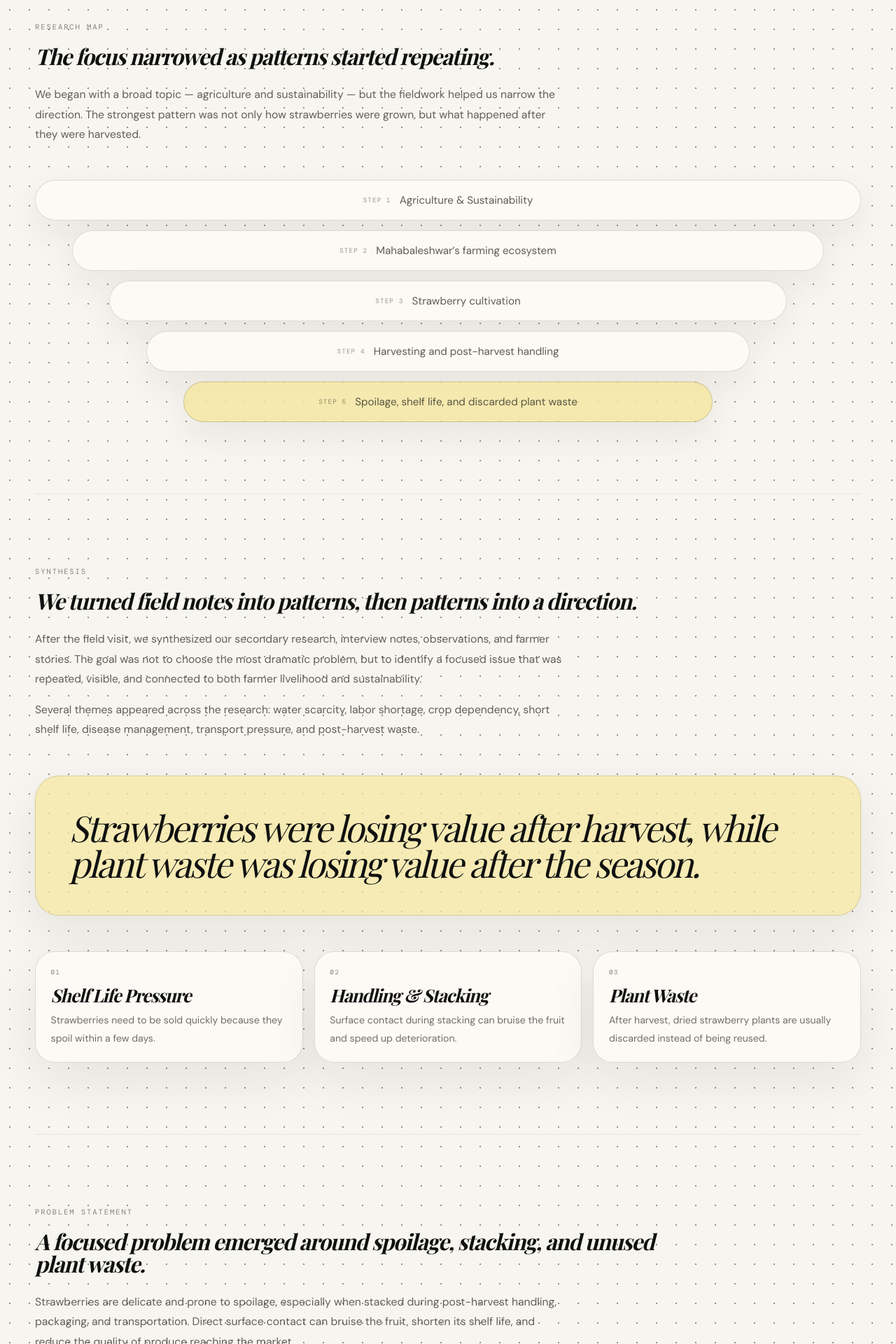
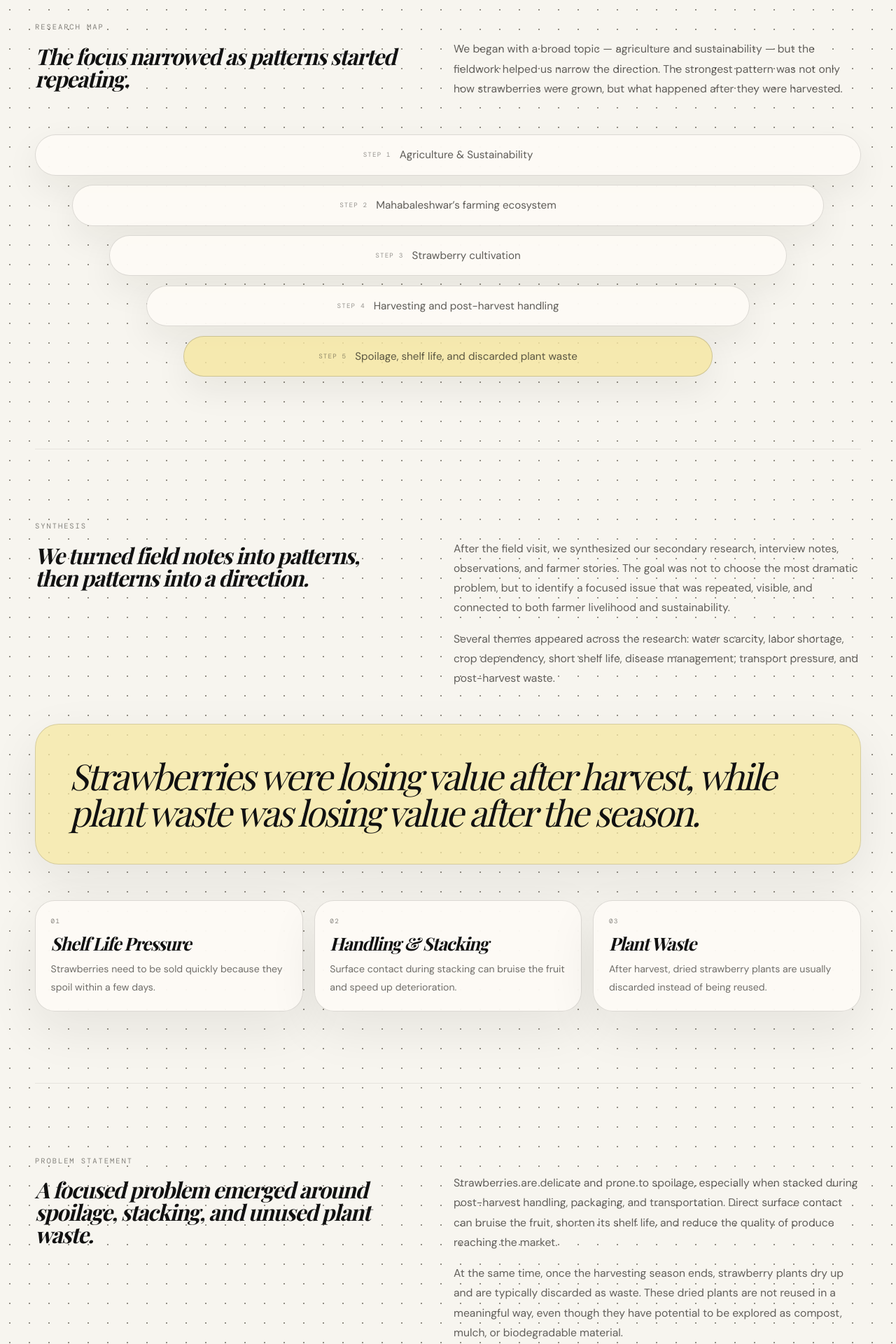
Before and after one commit to rutujaakalane/portfolio, a Next.js app: page /projects/project-3 in a window 1280 px wide. Shown: the part 5880-7800 px from the top of the page at 70% size. Built offline with nearby package versions, Linux system fonts and the light colour scheme; a web font is replaced by a local one.

Commit message:
Update project 3 case study sections

```diff
--- a/app/projects/project-3/page.tsx
+++ b/app/projects/project-3/page.tsx
@@ -474,18 +474,21 @@ export default function ProjectThreePage() {
 </section>
 
       <section className="case-section">
-        <SectionHeader
-          label="RESEARCH MAP"
-          headline="The focus narrowed as patterns started repeating."
-          body={
+        <div className="split-case-header">
+          <div className="split-case-headline">
+            <SectionLabel>RESEARCH MAP</SectionLabel>
+            <h2>The focus narrowed as patterns started repeating.</h2>
+          </div>
+
+          <div className="split-case-body">
             <p>
               We began with a broad topic — agriculture and sustainability — but
               the fieldwork helped us narrow the direction. The strongest
               pattern was not only how strawberries were grown, but what happened
               after they were harvested.
             </p>
-          }
-        />
+          </div>
+        </div>
 
         <div className="funnel">
           {funnelSteps.map((step, index) => (
@@ -506,26 +509,31 @@ export default function ProjectThreePage() {
       </section>
 
       <section className="case-section">
-        <SectionHeader
-          label="SYNTHESIS"
-          headline="We turned field notes into patterns, then patterns into a direction."
-          body={
-            <>
+        <div className="split-case-header">
+          <div className="split-case-headline">
+            <SectionLabel>SYNTHESIS</SectionLabel>
+            <h2>
+              We turned field notes into patterns, then patterns into a
+              direction.
+            </h2>
+          </div>
+
+          <div className="split-case-body">
             <p>
               After the field visit, we synthesized our secondary research,
               interview notes, observations, and farmer stories. The goal was
-                not to choose the most dramatic problem, but to identify a
-                focused issue that was repeated, visible, and connected to both
-                farmer livelihood and sustainability.
+              not to choose the most dramatic problem, but to identify a focused
+              issue that was repeated, visible, and connected to both farmer
+              livelihood and sustainability.
             </p>
+
             <p>
               Several themes appeared across the research: water scarcity,
               labor shortage, crop dependency, short shelf life, disease
               management, transport pressure, and post-harvest waste.
             </p>
-            </>
-          }
-        />
+          </div>
+        </div>
 
         <div className="pull-quote">
           Strawberries were losing value after harvest, while plant waste was
@@ -544,18 +552,24 @@ export default function ProjectThreePage() {
       </section>
 
       <section className="case-section">
-        <SectionHeader
-          label="PROBLEM STATEMENT"
-          headline="A focused problem emerged around spoilage, stacking, and unused plant waste."
-          body={
-            <>
+        <div className="split-case-header">
+          <div className="split-case-headline">
+            <SectionLabel>PROBLEM STATEMENT</SectionLabel>
+            <h2>
+              A focused problem emerged around spoilage, stacking, and unused
+              plant waste.
+            </h2>
+          </div>
+
+          <div className="split-case-body">
             <p>
               Strawberries are delicate and prone to spoilage, especially when
               stacked during post-harvest handling, packaging, and
               transportation. Direct surface contact can bruise the fruit,
-                shorten its shelf life, and reduce the quality of produce
-                reaching the market.
+              shorten its shelf life, and reduce the quality of produce reaching
+              the market.
             </p>
+
             <p>
               At the same time, once the harvesting season ends, strawberry
               plants dry up and are typically discarded as waste. These dried
@@ -563,9 +577,8 @@ export default function ProjectThreePage() {
               potential to be explored as compost, mulch, or biodegradable
               material.
             </p>
-            </>
-          }
-        />
+          </div>
+        </div>
 
         <div className="problem-layout">
           <div className="cause-card">
@@ -586,10 +599,13 @@ export default function ProjectThreePage() {
       </section>
 
       <section className="case-section scope-section">
-        <SectionHeader
-          label="SCOPE"
-          headline="This case study ends at problem framing."
-          body={
+        <div className="split-case-header">
+          <div className="split-case-headline">
+            <SectionLabel>SCOPE</SectionLabel>
+            <h2>This case study ends at problem framing.</h2>
+          </div>
+
+          <div className="split-case-body">
             <p>
               Although solution directions were explored later, this portfolio
               case study focuses only on the research and problem-identification
@@ -597,8 +613,8 @@ export default function ProjectThreePage() {
               topic to a focused problem statement through secondary research,
               fieldwork, farmer conversations, and synthesis.
             </p>
-          }
-        />
+          </div>
+        </div>
       </section>
 
       <section className="case-section reflection-section">
@@ -1010,6 +1026,50 @@ export default function ProjectThreePage() {
   margin: 0;
 }
 
+.split-case-header {
+  display: grid;
+  grid-template-columns: repeat(4, 1fr);
+  gap: var(--card-gap);
+  align-items: start;
+}
+
+.split-case-headline {
+  grid-column: 1 / span 2;
+  min-width: 0;
+}
+
+.split-case-headline h2 {
+  width: 100%;
+  max-width: 520px;
+  font-family: var(--font-serif);
+  font-style: italic;
+  font-size: clamp(1.7rem, 2.45vw, 3rem);
+  line-height: 1.02;
+  letter-spacing: -0.04em;
+  color: var(--color-ink);
+  margin: 0;
+}
+
+.split-case-body {
+  grid-column: 3 / span 2;
+  min-width: 0;
+  padding-top: var(--inner-text-gap);
+}
+
+.split-case-body p {
+  max-width: 620px;
+  font-family: var(--font-sans);
+  font-size: clamp(0.98rem, 1.1vw, 1.1rem);
+  line-height: 1.8;
+  color: rgba(26, 24, 20, 0.68);
+  margin: 0;
+}
+
+.split-case-body p + p {
+  margin-top: 1rem;
+}
+
+
         .overview-body p,
         .body-copy p {
           font-family: var(--font-sans);
@@ -1392,7 +1452,8 @@ export default function ProjectThreePage() {
 .overview-header,
 .secondary-header,
 .primary-header,
-.heard-header {
+.heard-header,
+.split-case-header {
   grid-template-columns: 1fr;
 }
 
@@ -1406,7 +1467,9 @@ export default function ProjectThreePage() {
 .primary-headline,
 .primary-body,
 .heard-headline,
-.heard-body {
+.heard-body,
+.split-case-headline,
+.split-case-body {
   grid-column: auto;
 }
 
@@ -1432,6 +1495,10 @@ export default function ProjectThreePage() {
 }
 
           .heard-body {
+  padding-top: 0;
+}
+
+          .split-case-body {
             padding-top: 0;
           }
 
```
Lines whose indentation alone changed are shown as unchanged.
